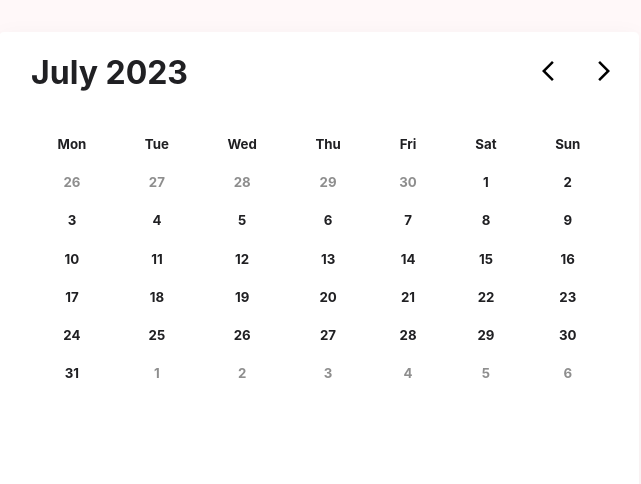
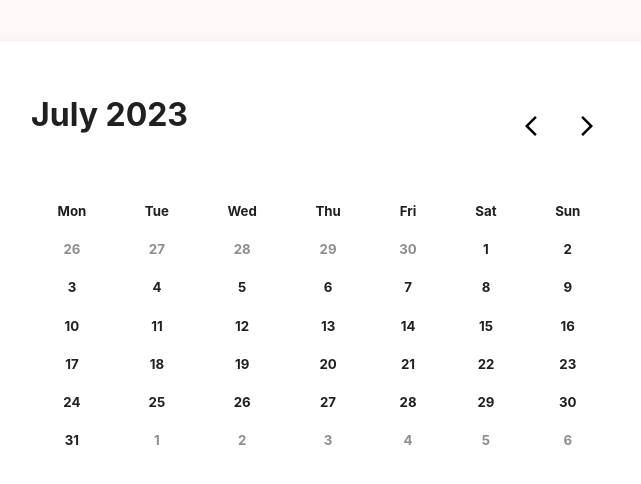
Before and after one commit to Ann-c-Tseng/CalendarViewer, a React (Create React App) app in the folder reactcalendar/: page / in a window 1280 px wide. Shown: the part 128-612 px from the top of the page, without its empty margins (321-962 px from the left). Built offline with nearby package versions, Linux system fonts and the light colour scheme.

Commit message:
updated header styles

```diff
--- a/reactcalendar/src/Components/Calendar/Calendar.js
+++ b/reactcalendar/src/Components/Calendar/Calendar.js
@@ -21,8 +21,10 @@ class Calendar extends React.Component {
             <div className="calendarContainer">
                 <div className="calendarHeader">
                     <h1>{month} {year}</h1>
-                    <button className="arrowBack"> <ArrowBackIosNewIcon /> </button>
-                    <button className="arrowForward"> <ArrowForwardIosIcon /> </button>
+                    <div className="toggleArrows">
+                        <button className="arrowBack"> <ArrowBackIosNewIcon /> </button>
+                        <button className="arrowForward"> <ArrowForwardIosIcon /> </button>
+                    </div>
                 </div>
 
                 <div className="daysDisplay">
--- a/reactcalendar/src/Components/Stylings/Calendar.css
+++ b/reactcalendar/src/Components/Stylings/Calendar.css
@@ -2,7 +2,7 @@
 .calendarContainer {
     color: rgb(32, 32, 35);
     width: 640px;
-    height: 480px;
+    padding: 32px;
     background: rgb(255, 255, 255);
     border-radius: 5px;
     box-shadow: rgba(0, 0, 0, 0.05) 0px 6px 24px 0px, rgba(0, 0, 0, 0) 0px 0px 0px 1px;
@@ -11,20 +11,22 @@
 
 .calendarHeader {
     display: flex;
+    justify-content: space-between;
 }
 
 .calendarHeader h1 {
     padding-left: 32px;
     padding-right: 32px;
-    margin-right: 300px;
+    /* margin-right: 300px; */
+}
+
+.toggleArrows {
+    padding: 24px;
 }
 
 .arrowBack, .arrowForward {
     background-color: rgb(255, 255, 255);
-    padding-top: 16px;
-    padding-bottom: 16px;
-    padding-right: 16px;
-    padding-left: 16px;
+    padding: 16px;
     border-radius: 100%;
     border: none;
 }
```
